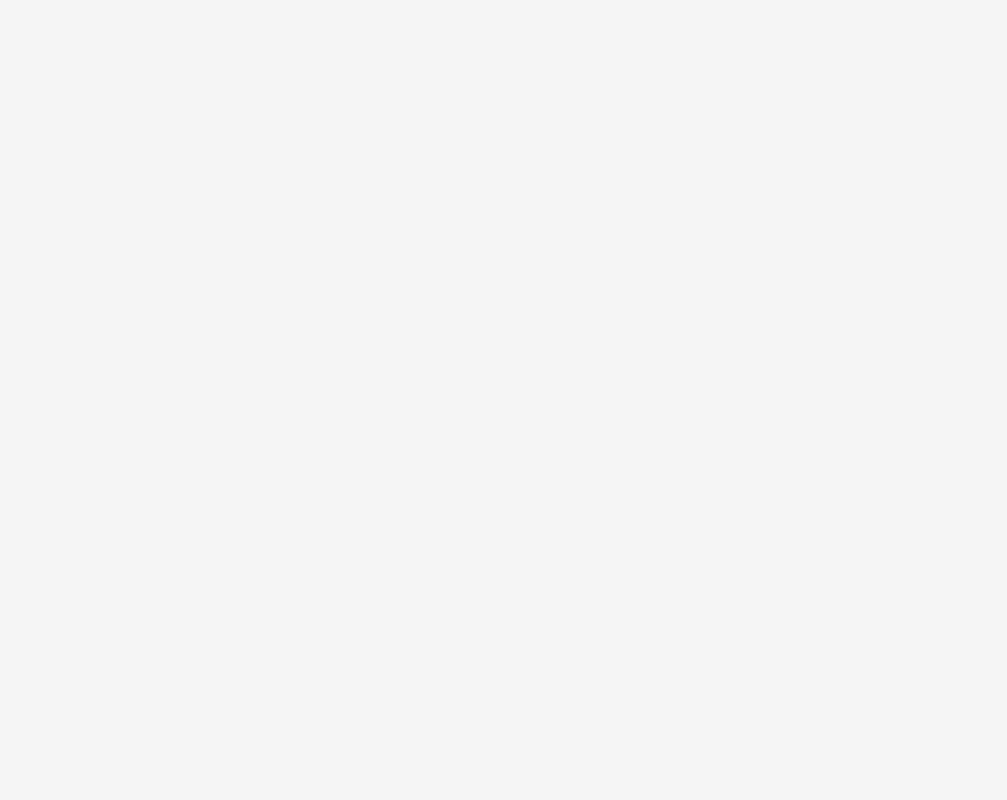
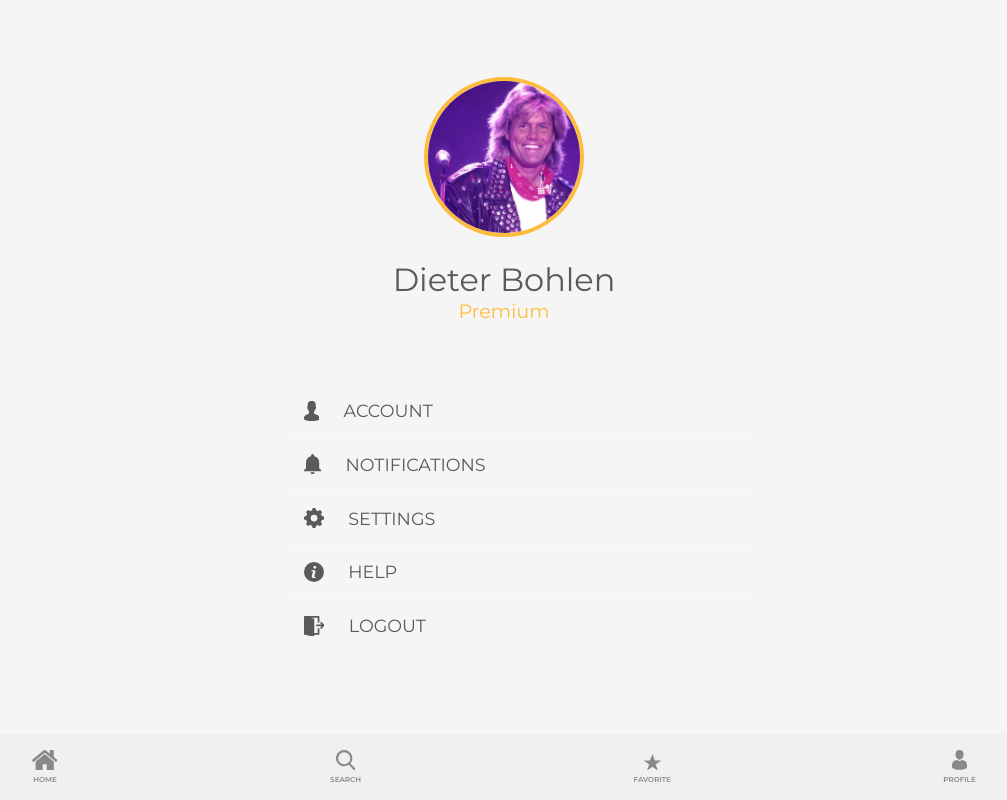
Before and after one commit to lmachens/photoplay, a React (Vite) app: page /profile in a window 1280 px wide. Shown: the whole page, without its empty margins (136-1143 px from the left). Built offline with nearby package versions, Linux system fonts and the light colour scheme.

Commit message:
✨ Link profile page

```diff
--- a/src/app/App.tsx
+++ b/src/app/App.tsx
@@ -8,6 +8,8 @@ import Login from './pages/Login/Login';
 import MovieDetails from './pages/MovieDetails/MovieDetails';
 import TVShowDetails from './pages/TVShowDetails/TVShowDetails';
 import MobileLayout from './components/MobileLayout/MobileLayout';
+import Profile from './pages/Profile/Profile';
+import FavouritePage from './pages/FavouritePage/FavouritePage';
 
 type CustomRouteProps = RouteProps & {
   Component: () => JSX.Element;
@@ -22,6 +24,8 @@ const routes: CustomRouteProps[] = [
   { path: '/register', Component: RegisterForm },
   { path: '/cast/:name', Component: Cast },
   { path: '/show/:id', Component: TVShowDetails },
+  { path: '/profile', Component: Profile },
+  { path: '/favorites', Component: FavouritePage },
 ];
 
 function App(): JSX.Element {
--- a/src/app/components/NavBar/NavBar.tsx
+++ b/src/app/components/NavBar/NavBar.tsx
@@ -11,8 +11,8 @@ function NavBar(): JSX.Element {
     <div className={styles.navBar}>
       <NavBarLink icon={<HomeIcon />} text="Home" link="/" />
       <NavBarLink icon={<SearchIcon />} text="Search" link="#" />
-      <NavBarLink icon={<FavoriteIcon />} text="Favorite" link="#" />
-      <NavBarLink icon={<ProfileIcon />} text="Profile" link="#" />
+      <NavBarLink icon={<FavoriteIcon />} text="Favorite" link="/favorites" />
+      <NavBarLink icon={<ProfileIcon />} text="Profile" link="/profile" />
     </div>
   );
 }
```
